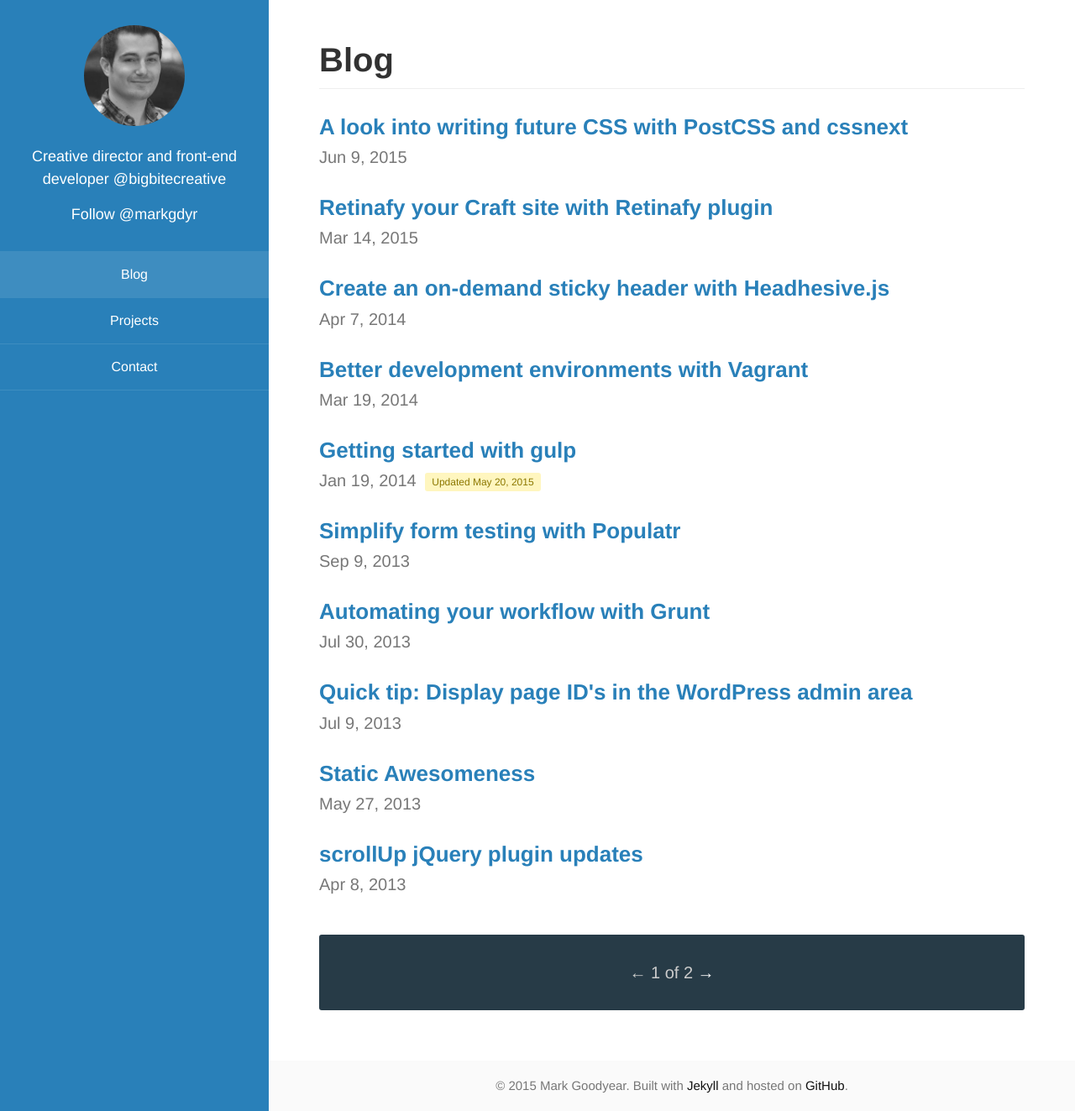
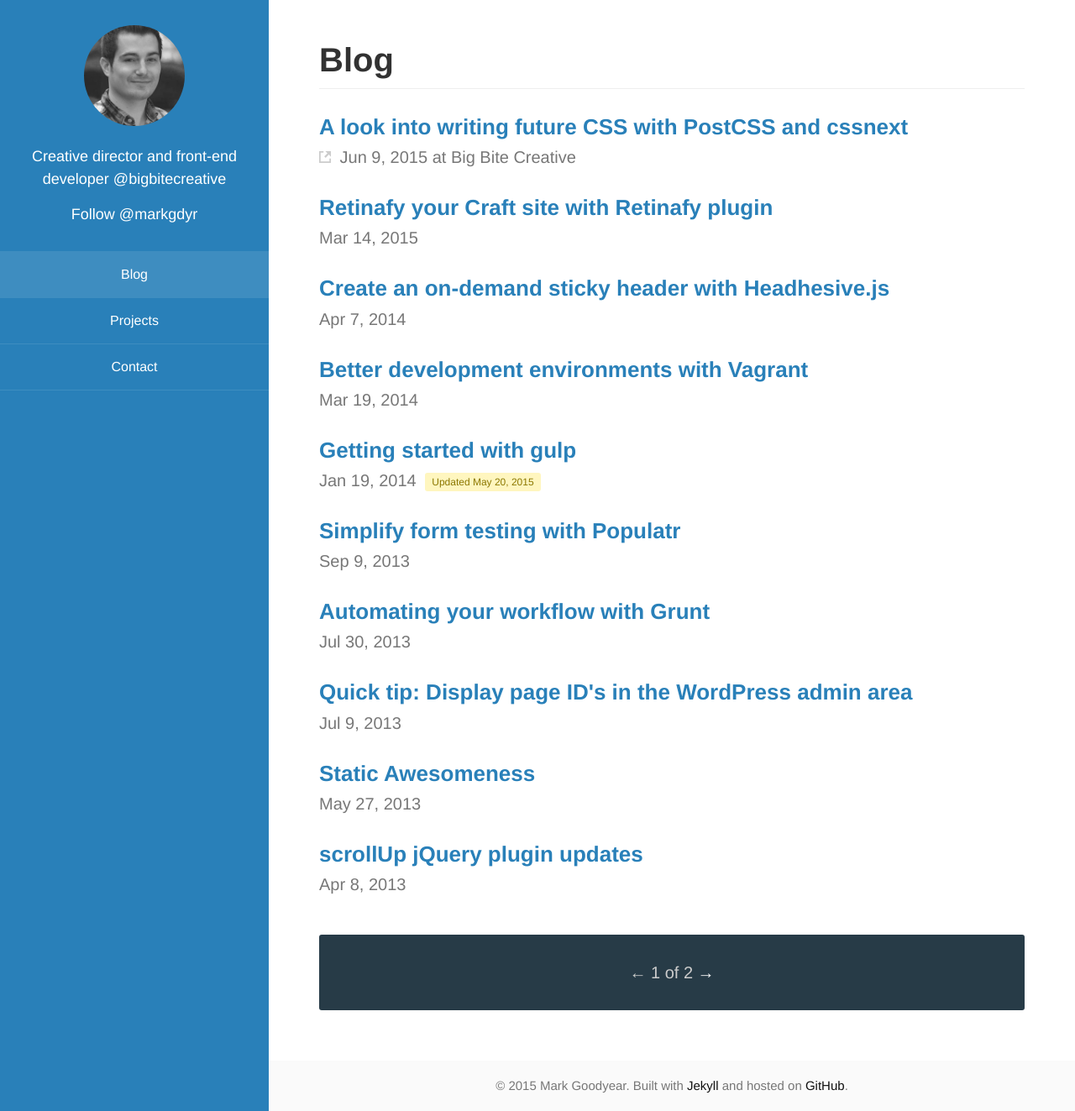
Before and after one commit to markgoodyear/markgoodyear.github.io, a Jekyll site: the page built from blog/index.html, in a window 1280 px wide and 1323 px high. Shown: the whole window at 84% size. Built offline with Jekyll 4.4.1, drawn with Linux system fonts in a browser that asks for light colours; the list of posts is cut into pages by our own code; comment, search, counter and statistics services are not loaded; a file with an impossible date is left out.

Commit message:
External link indicator on post page

```diff
--- a/_includes/post-list.html
+++ b/_includes/post-list.html
@@ -18,11 +18,11 @@
         <svg class="external-ico" version="1.1" xmlns="http://www.w3.org/2000/svg" xmlns:xlink="http://www.w3.org/1999/xlink" x="0px" y="0px" width="14" height="14" viewBox="-473 275 16 16" enable-background="new -473 275 16 16" xml:space="preserve"><g id="external"><polygon id="box" fill="#ccc" points="-473,275 -467,275 -467,277 -471,277 -471,289 -459,289 -459,285 -457,285 -457,291 -473,291"/><polygon id="arrow" fill="#ccc" points="-464.6,275 -457,275 -457,282.6 -459.8,279.7 -464.1,284 -466,282.1 -461.7,277.8"/></g></svg>
       {% endif %}
       <span class="post-list__meta  post__meta">{{ post.date | date: "%b %-d, %Y" }}</span>
+      {% if post.external %}
+        <span class="post-list__meta  post__meta"> at {{ post.external.host }} </span>
+      {% endif %}
       {% if post.updated %}
         <small class="post__updated">Updated {{ post.updated | date: "%b %-d, %Y" }}</small>
-      {% endif %}
-      {% if post.external %}
-        <span class="post-list__meta  post__meta"> at {{ post.external.host }} </span>
       {% endif %}
     {% elsif include.collection == site.projects %}
       <span class="post-list__meta  post__meta">{{ post.excerpt }}</span>
--- a/blog/index.html
+++ b/blog/index.html
@@ -10,9 +10,19 @@ active: blog
     {% for post in paginator.posts %}
       <li class="post-list__item">
         <h2 class="post-list__title  gamma">
-          <a class="post-list__link" href="{{ post.url | prepend: site.baseurl }}">{{ post.title }}</a>
+          {% if post.external %}
+            <a class="post-list__link" href="{{ post.external.url }}">{{ post.title }}</a>
+          {% else %}
+            <a class="post-list__link" href="{{ post.url }}">{{ post.title }}</a>
+          {% endif %}
         </h2>
+        {% if post.external %}
+          <svg class="external-ico" version="1.1" xmlns="http://www.w3.org/2000/svg" xmlns:xlink="http://www.w3.org/1999/xlink" x="0px" y="0px" width="14" height="14" viewBox="-473 275 16 16" enable-background="new -473 275 16 16" xml:space="preserve"><g id="external"><polygon id="box" fill="#ccc" points="-473,275 -467,275 -467,277 -471,277 -471,289 -459,289 -459,285 -457,285 -457,291 -473,291"/><polygon id="arrow" fill="#ccc" points="-464.6,275 -457,275 -457,282.6 -459.8,279.7 -464.1,284 -466,282.1 -461.7,277.8"/></g></svg>
+        {% endif %}
         <span class="post-list__meta  post__meta">{{ post.date | date: "%b %-d, %Y" }}</span>
+        {% if post.external %}
+        <span class="post-list__meta  post__meta"> at {{ post.external.host }} </span>
+        {% endif %}
         {% if post.updated %}<small class="post__updated">Updated {{ post.updated | date: "%b %-d, %Y" }}</small>{% endif %}
       </li>
     {% endfor %}
```
